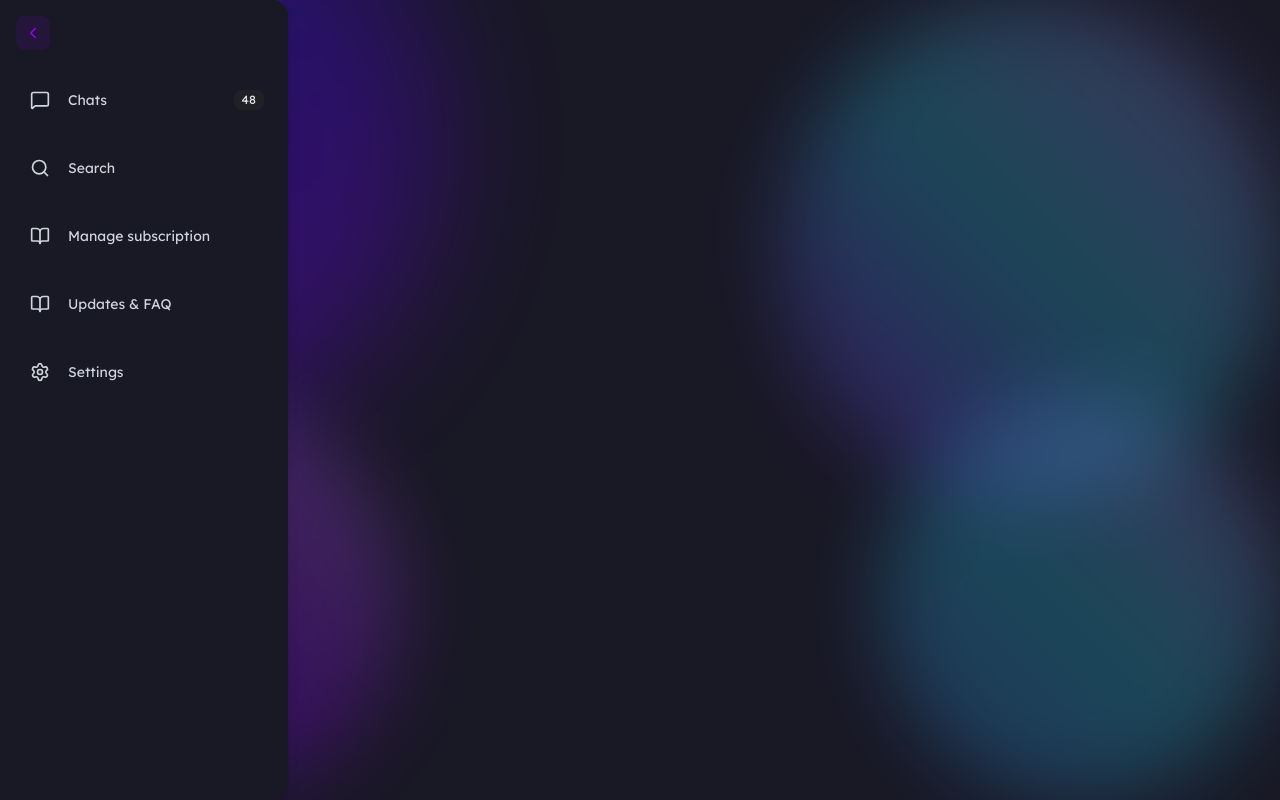
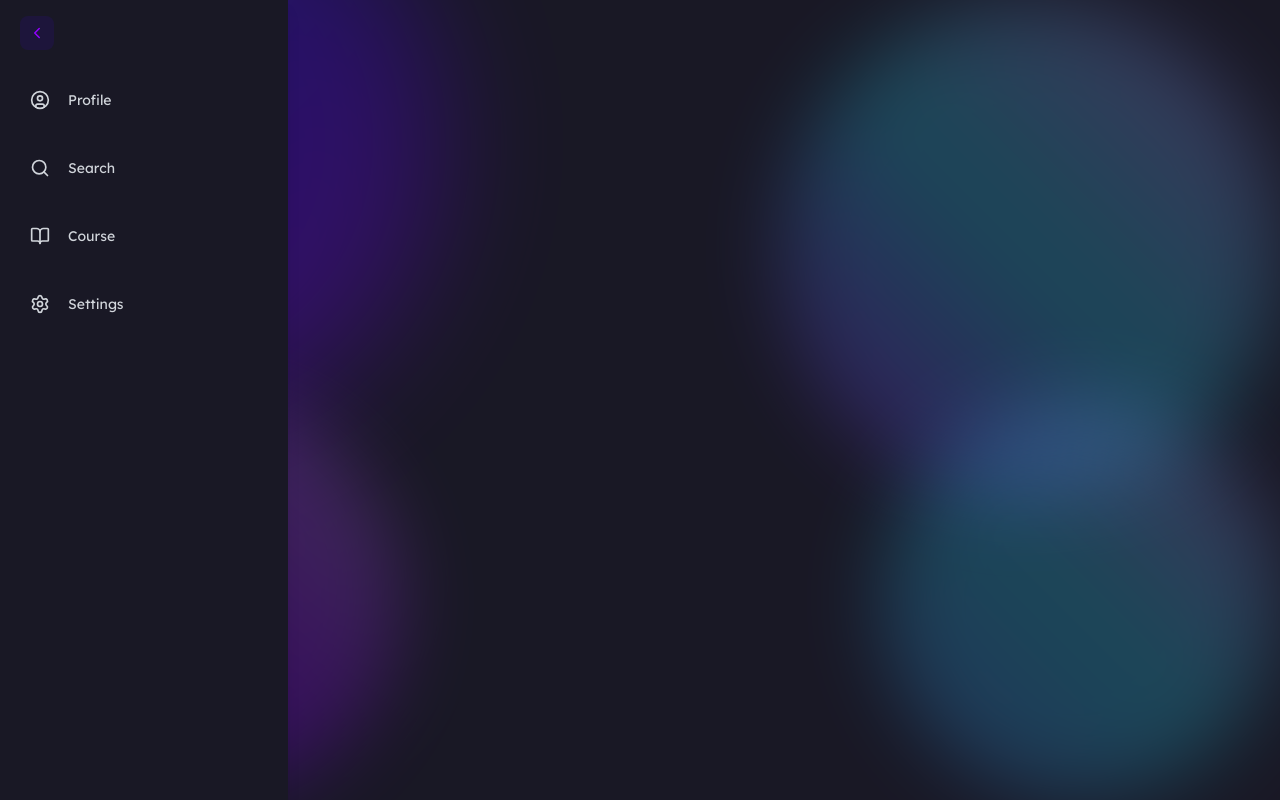
Before and after one commit to verto-learn/verto-fe, a React (Vite) app: page /users in a window 1280 px wide. Built offline with nearby package versions, Linux system fonts and the light colour scheme.

Commit message:
feat: profile

```diff
--- a/src/components/ui/SidebarUser.jsx
+++ b/src/components/ui/SidebarUser.jsx
@@ -9,28 +9,29 @@ import {
   BookOpen,
   Search,
   MessageSquare,
+  CircleUser,
 } from "lucide-react";
 
 
 export const SidebarUser = () => {
   const location = useLocation();
-  const [isCollapsed, setIsCollapsed] = useState(false); // desktop collapsed
-  const [isMobileOpen, setIsMobileOpen] = useState(false); // mobile drawer
+  const [isCollapsed, setIsCollapsed] = useState(false);
+  const [isMobileOpen, setIsMobileOpen] = useState(false);
 
   const navItems = [
     {
-      label: "Chats",
+      label: "Profile",
       href: "/users/profile",
-      icon: <MessageSquare size={20} />,
-      pill: "48",
+      icon: <CircleUser size={20} />,
     },
-    { label: "Search", href: "/users/search", icon: <Search size={20} /> },
+    { label: "Search",
+      href: "/users/search",
+      icon: <Search size={20} /> },
     {
-      label: "Manage subscription",
-      href: "/users/subscription",
+      label: "Course",
+      href: "/users/courses",
       icon: <BookOpen size={20} />,
     },
-    { label: "Updates & FAQ", href: "/users/updates", icon: <BookOpen size={20} /> },
     { label: "Settings", href: "/users/settings", icon: <Settings size={20} /> },
   ];
 
@@ -40,17 +41,15 @@ export const SidebarUser = () => {
 
   return (
     <>
-      {/* Toggle button (desktop collapse/expand) */}
-      <div className="fixed top-4 left-4 z-50 flex gap-2 items-center">
+      <div className="fixed top-4 left-5 z-50 flex gap-2 items-center">
         <button
           onClick={() => setIsCollapsed((s) => !s)}
-          className="hidden lg:inline-flex items-center justify-center p-2 rounded-lg bg-accent/10 hover:bg-accent/20 text-accent transition"
+          className="hidden lg:inline-flex items-center justify-center p-2 rounded-lg bg-secondary/10 hover:bg-accent/20 text-accent transition"
           aria-label="Toggle sidebar"
         >
           <ChevronLeft size={18} className={`${isCollapsed ? "rotate-180" : ""} transition`} />
         </button>
 
-        {/* Mobile open button */}
         <button
           onClick={() => setIsMobileOpen(true)}
           className="inline-flex lg:hidden items-center justify-center p-2 rounded-lg bg-accent text-light"
@@ -59,18 +58,14 @@ export const SidebarUser = () => {
           <Menu size={18} />
         </button>
       </div>
-
-      {/* Desktop Sidebar (collapsed/expanded) */}
       <aside
-        className={`hidden  lg:inset-y-0 lg:left-0 lg:z-40 lg:flex lg:flex-col lg:overflow-hidden ${sidebarWidth} bg-primary text-light shadow-lg transition-all duration-300 rounded-r-2xl`}
+        className={`hidden  lg:inset-y-0 lg:left-0 lg:z-40 lg:flex lg:flex-col lg:overflow-hidden ${sidebarWidth} bg-primary text-light shadow-lg transition-all duration-300`}
       >
         <div className="flex flex-col h-full">
-          {/* Header / Logo */}
           <div className={`px-5 py-6 flex items-center gap-3 ${isCollapsed ? "justify-center" : ""}`}>
             <div
-              className={`flex items-center gap-3 ${
-                isCollapsed ? "flex-col" : ""
-              }`}
+              className={`flex items-center gap-3 ${isCollapsed ? "flex-col" : ""
+                }`}
             >
 
 
@@ -86,15 +81,14 @@ export const SidebarUser = () => {
                     <Link
                       to={nav.href}
                       className={`flex items-center gap-3 w-full p-3 rounded-xl transition-colors duration-200
-                        ${active ? "bg-accent/20 text-accent font-semibold" : "text-gray-300 hover:bg-accent/8 hover:text-accent"}
+                        ${active ? "bg-secondary/20 text-light font-semibold" : "text-gray-300 hover:bg-accent/8 hover:text-accent"}
                         ${isCollapsed ? "justify-center" : ""}
                       `}
                     >
-                      {/* Icon in circle when active (like image) */}
+
                       <span
-                        className={`flex items-center justify-center rounded-md ${active ? "bg-accent/30 p-2" : "p-1.5"} ${
-                          isCollapsed ? "p-0.5" : ""
-                        }`}
+                        className={`flex items-center justify-center rounded-md ${active ? "bg-secondary/30 p-2" : "p-1.5"} ${isCollapsed ? "p-0.5" : ""
+                          }`}
                       >
                         {nav.icon}
                       </span>
@@ -102,16 +96,12 @@ export const SidebarUser = () => {
                       {!isCollapsed && (
                         <>
                           <span className="flex-1 text-sm">{nav.label}</span>
-                          {nav.pill && (
-                            <span className="ml-2 px-2 py-0.5 text-xs rounded-lg bg-[#202027] text-gray-200">
-                              {nav.pill}
-                            </span>
-                          )}
+
                         </>
                       )}
                     </Link>
 
-                    {/* Tooltip for collapsed */}
+
                     {isCollapsed && (
                       <div className="absolute left-full top-1/2 -translate-y-1/2 ml-2">
                         <div className="opacity-0 group-hover:opacity-100 transition-opacity">
@@ -130,7 +120,7 @@ export const SidebarUser = () => {
         </div>
       </aside>
 
-      {/* Mobile Drawer */}
+
       <AnimatePresence>
         {isMobileOpen && (
           <>
@@ -142,14 +132,6 @@ export const SidebarUser = () => {
               className="fixed inset-y-0 left-0 z-50 w-72 bg-primary text-light p-5 lg:hidden shadow-xl"
             >
               <div className="flex items-center justify-between mb-6">
-                <div className="flex items-center gap-3">
-                  <div className="rounded-full p-2 bg-[#0b2bff]/20 flex items-center justify-center">
-                    <svg width="20" height="20" viewBox="0 0 24 24" fill="none">
-                      <path d="M12 2L19 8v8l-7 6-7-6V8l7-6z" fill="#4300FF" />
-                    </svg>
-                  </div>
-                  <h2 className="text-lg font-bold">Brainwave</h2>
-                </div>
                 <button
                   onClick={() => setIsMobileOpen(false)}
                   className="p-2 rounded-md bg-accent/20 text-accent"
@@ -167,15 +149,14 @@ export const SidebarUser = () => {
                         <Link
                           to={nav.href}
                           onClick={() => setIsMobileOpen(false)}
-                          className={`flex items-center gap-3 p-3 rounded-xl transition ${
-                            active ? "bg-accent/20 text-accent" : "text-gray-300 hover:bg-accent/8 hover:text-accent"
-                          }`}
+                          className={`flex items-center gap-3 p-3 rounded-xl transition ${active ? "bg-accent/20 text-accent" : "text-gray-300 hover:bg-accent/8 hover:text-accent"
+                            }`}
                         >
                           <span className={`${active ? "bg-accent/30 p-2 rounded-md" : "p-1.5"}`}>
                             {nav.icon}
                           </span>
                           <span className="flex-1">{nav.label}</span>
-                          {nav.pill && <span className="px-2 py-0.5 text-xs rounded-lg bg-[#202027]">{nav.pill}</span>}
+
                         </Link>
                       </li>
                     );
--- a/src/index.css
+++ b/src/index.css
@@ -5,3 +5,48 @@
 body {
     font-family: 'Lexend', sans-serif;
 }
+
+.glass-card {
+  background: rgba(255, 255, 255, 0.05);
+  backdrop-filter: blur(5px);
+  -webkit-backdrop-filter: blur(5px);
+  border-radius: 20px;
+  border: 1px solid rgba(255, 255, 255, 0.3);
+  box-shadow:
+    0 8px 32px rgba(0, 0, 0, 0.1),
+    inset 0 1px 0 rgba(255, 255, 255, 0.5),
+    inset 0 -1px 0 rgba(255, 255, 255, 0.1),
+    inset 0 0 0px 0px rgba(255, 255, 255, 0);
+  position: relative;
+  overflow: hidden;
+}
+
+.glass-card::before {
+  content: '';
+  position: absolute;
+  top: 0;
+  left: 0;
+  right: 0;
+  height: 1px;
+  background: linear-gradient(
+    90deg,
+    transparent,
+    rgba(255, 255, 255, 0.8),
+    transparent
+  );
+}
+
+.glass-card::after {
+  content: '';
+  position: absolute;
+  top: 0;
+  left: 0;
+  width: 1px;
+  height: 100%;
+  background: linear-gradient(
+    180deg,
+    rgba(255, 255, 255, 0.8),
+    transparent,
+    rgba(255, 255, 255, 0.3)
+  );
+}
--- a/src/pages/users/Profile.jsx
+++ b/src/pages/users/Profile.jsx
@@ -1,13 +1,27 @@
 import React from 'react'
 import { useGetUserSession } from '../../hooks/users/useGetUserSession';
+import { Circle, CircleUser } from 'lucide-react';
 
 const Profile = () => {
 
-    const { data } = useGetUserSession();
-    console.log("User Session Data:", data);
+    const { data, isLoading, isError } = useGetUserSession();
+    const users = data?.data.user;
+    console.log("User Session Data:", users);
 
   return (
-    <div>Profile</div>
+    <section className='min-h-screen py-8 px-4 '>
+      <div className='glass-card px-8 py-4'>
+        <div className='flex items-center gap-6'>
+          <div className='bg-accent p-3 rounded-full'>
+            <CircleUser />
+          </div>
+          <div>
+            <p>{users.full_name}</p>
+            <p className='opacity-70'>{users.email}</p>
+          </div>
+        </div>
+      </div>
+    </section>
   )
 }
 
```
